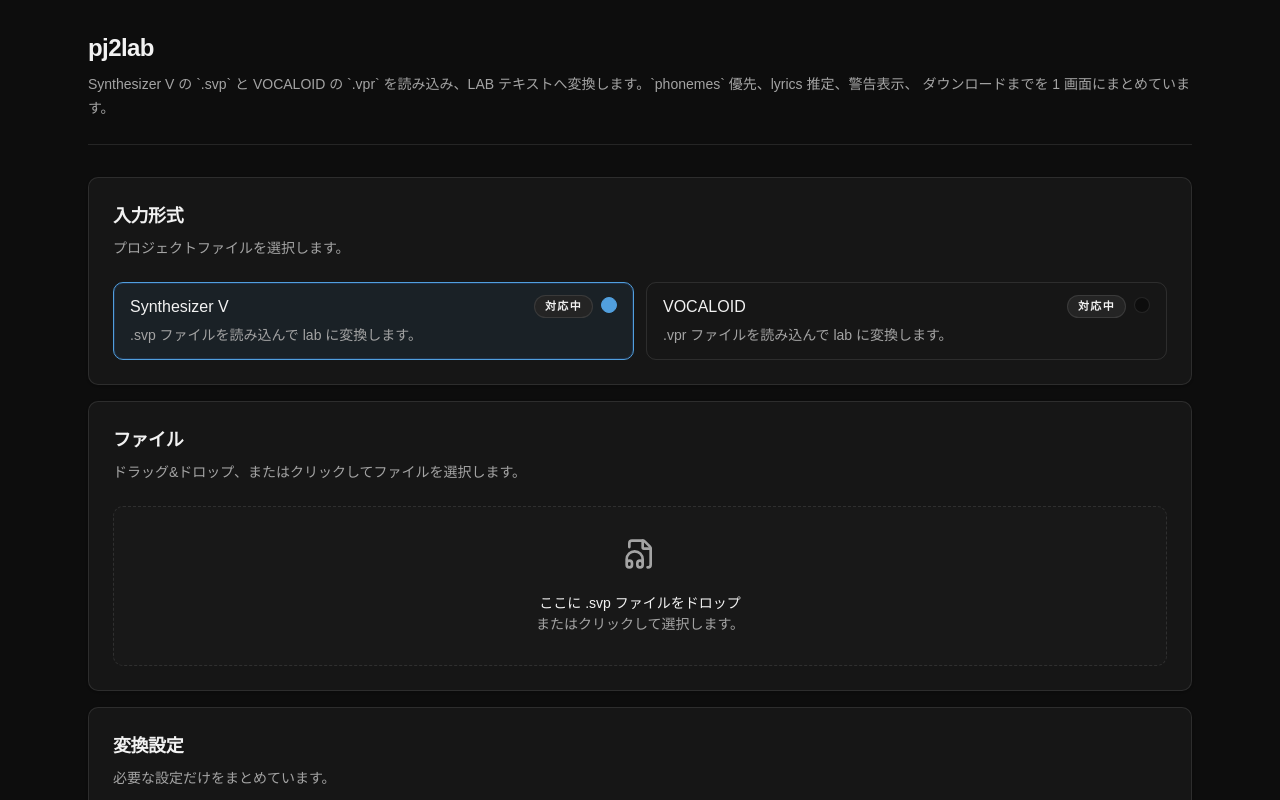
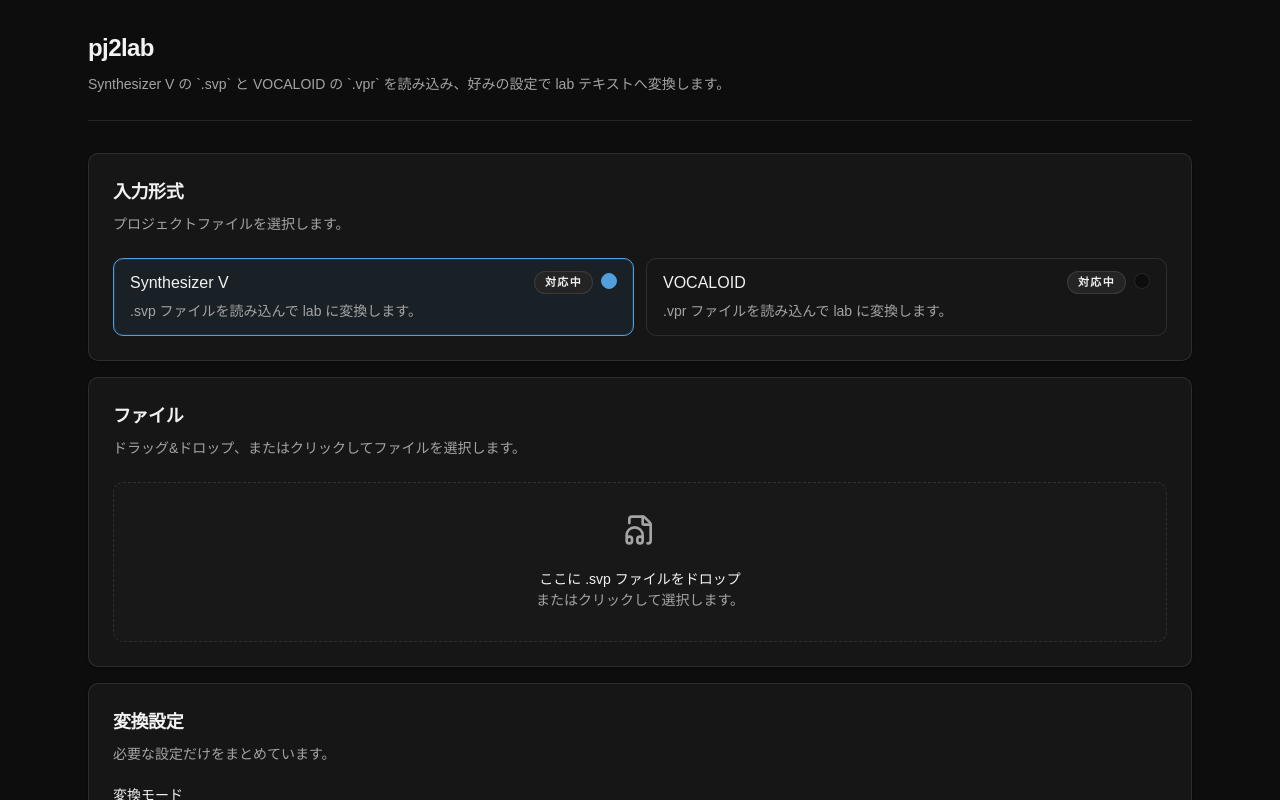
Before and after one commit to Tsut-ps/pj2lab, a React (Vite) app: page / in a window 1280 px wide. Shown: the top 800 px of the page. Built offline with nearby package versions, Linux system fonts and the light colour scheme.

Commit message:
fix: ヘッダーテキスト整理

```diff
--- a/src/App.tsx
+++ b/src/App.tsx
@@ -184,7 +184,10 @@
     }))
   }
 
-  function updateFormState<K extends keyof FormState>(key: K, value: FormState[K]) {
+  function updateFormState<K extends keyof FormState>(
+    key: K,
+    value: FormState[K]
+  ) {
     if (key === "source" && form.source !== value) {
       // 入力形式を切り替えたら、選択済みファイルもリセットして取り違えを防ぐ。
       setSelectedFile(null)
@@ -293,9 +296,8 @@
           <div className="space-y-2">
             <h1 className="text-2xl font-semibold tracking-tight">pj2lab</h1>
             <p className="text-sm leading-6 text-muted-foreground">
-              Synthesizer V の `.svp` と VOCALOID の `.vpr` を読み込み、LAB
-              テキストへ変換します。`phonemes` 優先、lyrics 推定、警告表示、
-              ダウンロードまでを 1 画面にまとめています。
+              Synthesizer V の `.svp` と VOCALOID の `.vpr`
+              を読み込み、好みの設定で lab テキストへ変換します。
             </p>
           </div>
         </header>
@@ -701,7 +703,9 @@
       <div className="flex items-start justify-between gap-3">
         <div className="space-y-1">
           <p className="font-medium">{title}</p>
-          <p className="text-sm leading-6 text-muted-foreground">{description}</p>
+          <p className="text-sm leading-6 text-muted-foreground">
+            {description}
+          </p>
         </div>
         <div className="flex items-start gap-2">
           {badge ? <Badge variant={badgeVariant}>{badge}</Badge> : null}
@@ -726,7 +730,10 @@
   }
 
   return result.warnings
-    .map((warning) => `#${warning.noteIndex} [${warning.lyrics}] ${warning.message}`)
+    .map(
+      (warning) =>
+        `#${warning.noteIndex} [${warning.lyrics}] ${warning.message}`
+    )
     .join("\n")
 }
 
```
